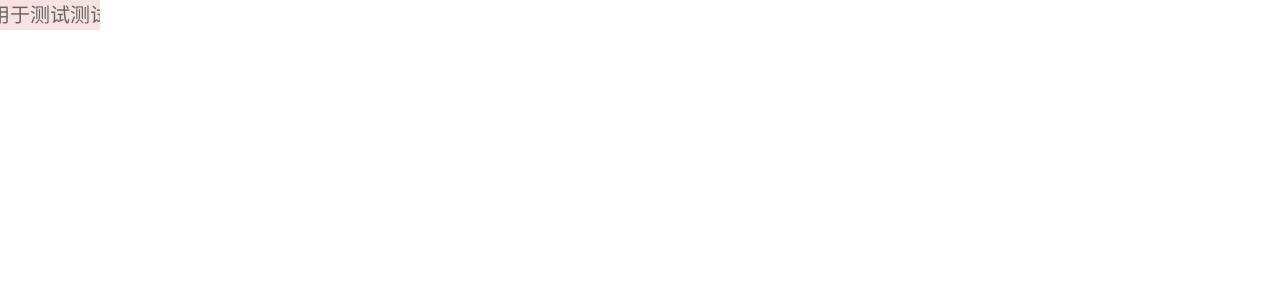
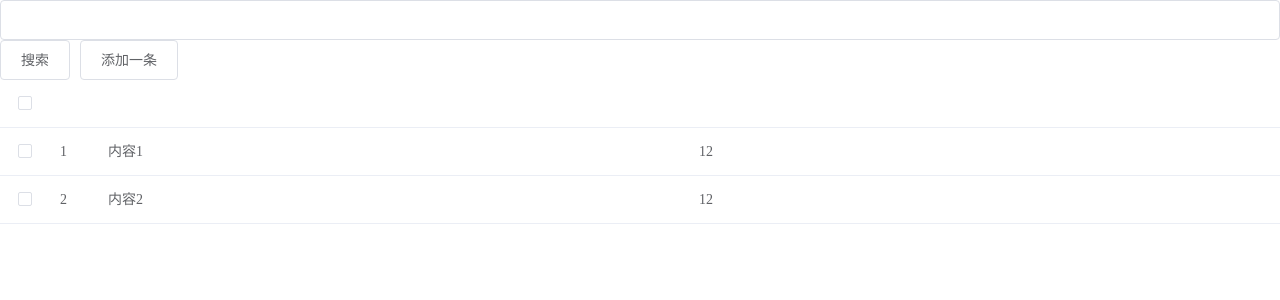
Before and after one commit to Long8214/v2js, a Vue app: page / in a window 1280 px wide. Shown: the top 300 px of the page. Built offline with nearby package versions, Linux system fonts and the light colour scheme; what @jiaminghi/data-view would draw is missing.

Commit message:
点击搜索按钮检索

```diff
--- a/src/App.vue
+++ b/src/App.vue
@@ -65,10 +65,13 @@
     <!-- <createWindowBlank></createWindowBlank> -->
 
     <!-- 内容横向滚动-->
-    <contentRoll></contentRoll>
+    <!-- <contentRoll></contentRoll> -->
 
     <!-- webWorker -->
     <!-- <webWorker></webWorker> -->
+
+    <!-- 点击搜索按钮检索 -->
+    <searchTabel></searchTabel>
   </div>
 </template>
 
@@ -99,10 +102,12 @@ import remFit from "./pages/remFit.vue";
 import createWindowBlank from "./pages/createWindowBlank.vue";
 import contentRoll from "./pages/contentRoll.vue";
 import webWorker from "./pages/webWorker.vue";
+import searchTabel from "./pages/searchTabel.vue";
 
 
 export default {
   components: {
+    searchTabel,
     contentRoll,
     webWorker,
     createWindowBlank,
@@ -163,8 +168,5 @@ html {
     font-size: 20px;
   }
 }
-.rsa-container{
-  height: 100%;
-}
 
 </style>
--- /dev/null
+++ b/src/pages/searchTabel.vue
@@ -0,0 +1,139 @@
+<template>
+  <div class="programListWrap">
+
+    <div class="tempEpgTableWrap">
+      <el-input v-model="keyword"></el-input>
+      <el-button @click="search">搜索</el-button>
+      <el-button @click="add">添加一条</el-button>
+
+      <el-table ref="singleTable" :data="tableData" style="width: 100%"  highlight-current-row @row-click="handleRowClick" @current-change="handleCurrentChange">
+        <el-table-column type="selection" width="50" align="center" />
+
+        <el-table-column type="index"></el-table-column>
+        <el-table-column prop="content">
+          <template slot-scope="scope">
+            <div :class="{ 'highlighted-row': scope.$index === highlightedRow }">{{ scope.row.content }}</div>
+          </template>
+        </el-table-column>
+        <el-table-column prop="age">
+          <template slot-scope="scope">
+            <div :class="{ 'highlighted-row': scope.$index === highlightedRow }">{{ scope.row.age }}</div>
+          </template>
+        </el-table-column>
+      </el-table>
+    </div>
+  </div>
+</template>
+
+<script>
+export default {
+  data() {
+    return {
+      keyword: '', // 关键字
+      tableData: [ // 表格数据
+        { content: '内容1',age:'12' },
+        { content: '内容2',age:'12' },
+      ],
+      highlightedRow: -1 ,// 高亮显示的行
+      index:null,
+    };
+  },
+  methods: {
+    add(){
+      console.log(this.index)
+
+      // 红框选中新数据
+      if(this.index != -1 && this.index != null){
+        const arr = { content: '新增数据1' ,age:'12'}
+        this.tableData = this.insertData(this.tableData,this.index+1,arr)
+        this.$nextTick(()=>{
+          this.$refs.singleTable.setCurrentRow(arr);
+        })
+        this.index = this.index + 1
+      }else{
+        const arr = { content: '新增数据2' ,age:'12'}
+        this.tableData.push(arr)
+        this.$nextTick(()=>{
+          this.$refs.singleTable.setCurrentRow(arr);
+        })
+        this.index = this.tableData.length -2
+      }
+      console.log(this.index)
+
+    },
+    // 通过下标增加数据
+    insertData(arr, index, data) {
+      var result = [];
+
+      for (var i = 0; i < arr.length; i++) {
+        if (i === index) {
+          result.push(data);
+        }
+        result.push(arr[i]);
+      }
+
+      return result;
+    },
+    handleRowClick(row) {
+      const rowIndex = this.tableData.indexOf(row);
+      this.index = rowIndex
+      console.log('当前点击行的索引：', rowIndex);
+      // 获取以点击行索引为起点的表格数据
+      const tableDataFromIndex = this.tableData.slice(rowIndex);
+      console.log('以点击行索引为起点的表格数据：', tableDataFromIndex);
+    },
+    handleCurrentChange(row,index){
+      this.$refs.singleTable.setCurrentRow(row);
+    },
+    // search() {
+    //   if(this.keyword == '')return
+    //   const keyword = this.keyword.toLowerCase();
+    //   let startIdx = this.highlightedRow !== -1 ? this.highlightedRow + 1 : 0;
+    //
+    //   for (let i = startIdx; i < this.tableData.length; i++) {
+    //     const rowContent = this.tableData[i].content.toLowerCase();
+    //     if (rowContent.includes(keyword)) {
+    //       this.highlightedRow = i;
+    //       break;
+    //     }
+    //   }
+    // }
+    search() {
+      const keyword = this.keyword.toLowerCase();
+      let startIdx = this.highlightedRow !== -1 ? this.highlightedRow + 1 : 0;
+
+      for (let i = startIdx; i < this.tableData.length; i++) {
+        const rowContent = this.tableData[i].content.toLowerCase();
+        if (rowContent.includes(keyword)) {
+          this.highlightedRow = i;
+          break;
+        }
+      }
+    }
+  },
+  watch:{
+    keyword(val){
+      console.log("🚀", val)
+      this.highlightedRow = -1
+  }
+  }
+};
+</script>
+
+<style >
+.highlighted-row {
+  border: 2px solid red;
+}
+
+ .el-table__body tr.current-row>td {
+  border-top: 1px solid red;
+  border-bottom: 1px solid red;
+  background-color: transparent !important;
+}
+ .el-table__body tr.current-row>td:first-child {
+  border-left: 1px solid red;
+}
+.el-table__body tr.current-row>td:last-child {
+  border-right: 1px solid red;
+}
+</style>
```
Also changed, not shown: 1 other file (tests, documents, lock files or other folders).
